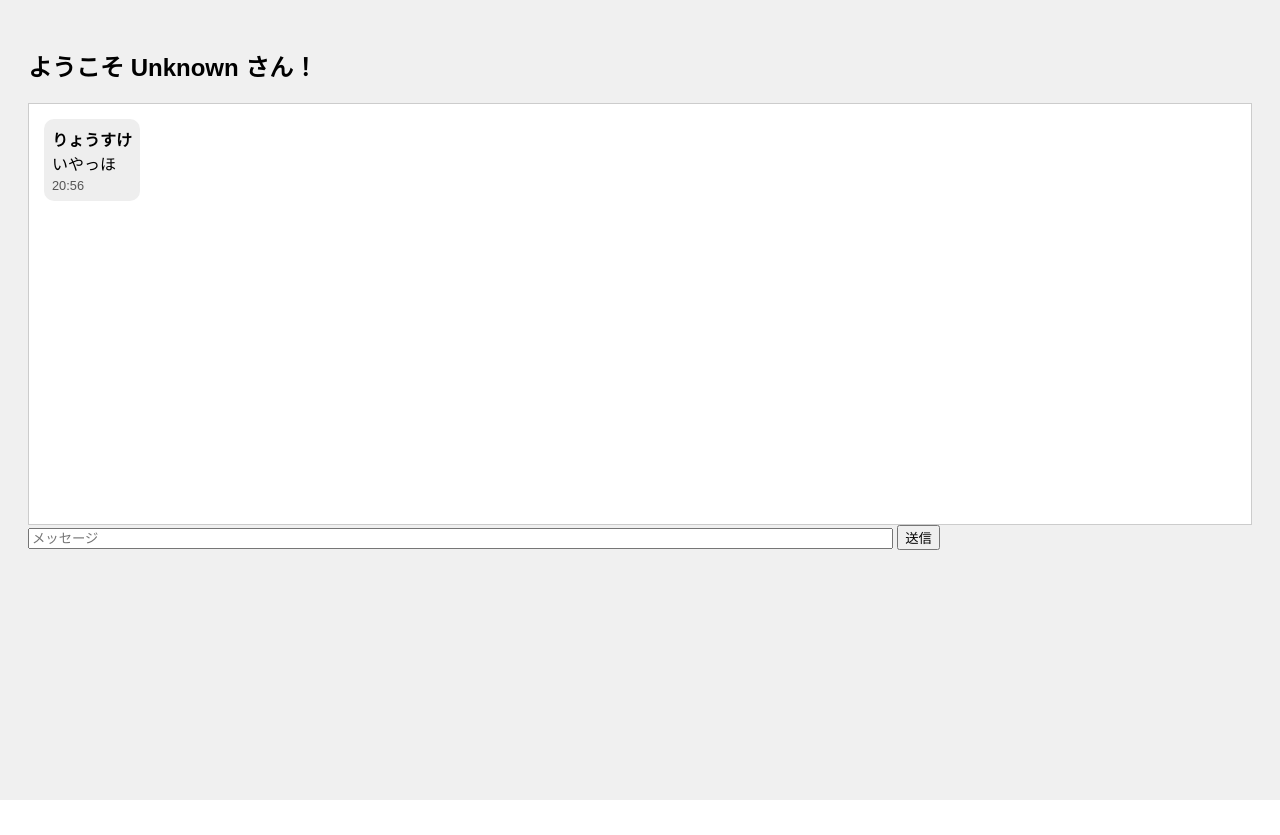
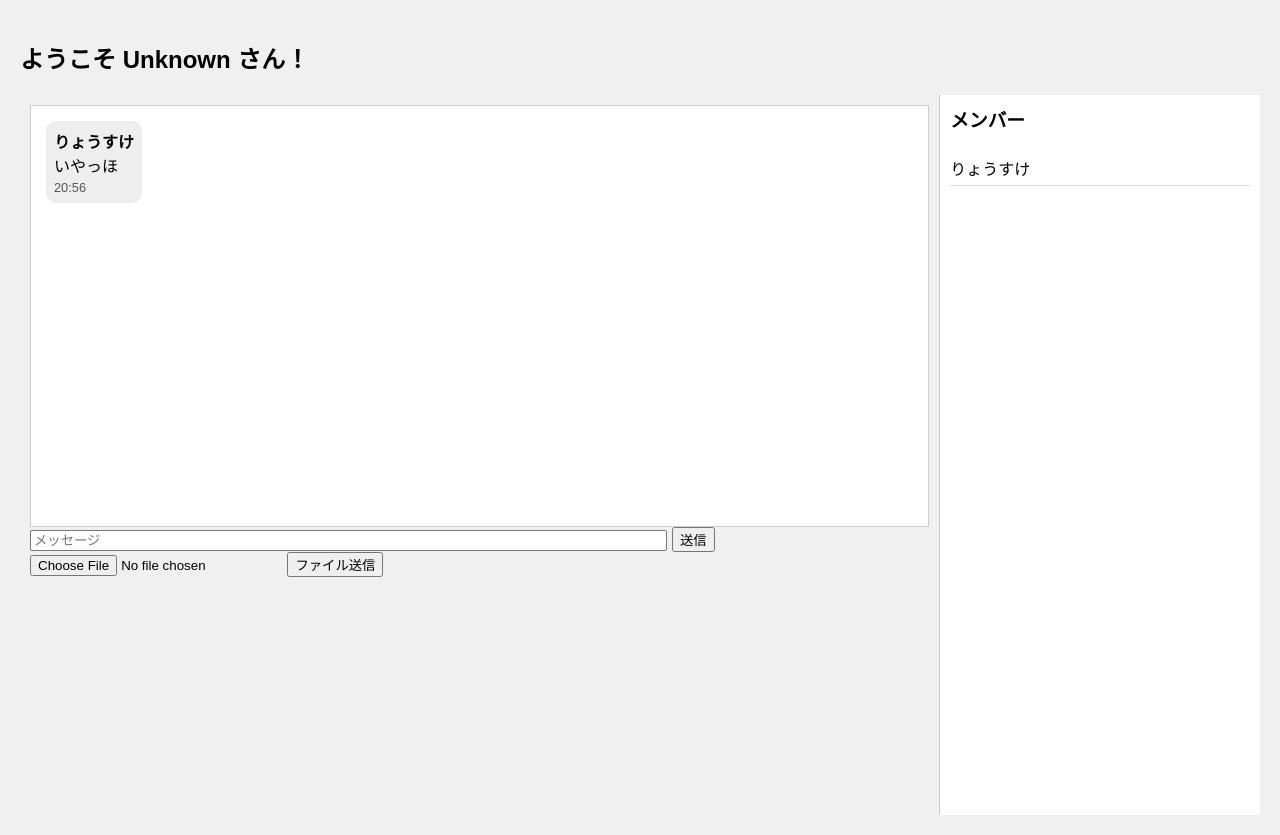
Before and after one commit to ryohsuke1231/chat-app-ryo1231, a Flask app: page /chat in a window 1280 px wide. Before the commit the page ends 800 px from the top, so only its background shows below. Run offline with Flask 3, Linux system fonts and the light colour scheme; a user stored in the database is signed in; data comes from the database, SQL or seed files in the repository; both versions use the stored data as it was after the commit.

Commit message:
file upload

```diff
--- a/app.py
+++ b/app.py
@@ -1,15 +1,21 @@
-from flask import Flask, request, render_template, redirect, url_for, session, jsonify
+from flask import Flask, request, render_template, redirect, url_for, session, jsonify, send_from_directory
+
 #from email.message import EmailMessage
 from werkzeug.security import generate_password_hash, check_password_hash
 import sqlite3
 #import smtplib
 import uuid
 from datetime import datetime, timedelta
+import os
 
 app = Flask(__name__)
 app.secret_key = 'your_secret_key'
 
 TOKEN_EXPIRATION_MINUTES = 10
+
+UPLOAD_FOLDER = 'uploads'
+os.makedirs(UPLOAD_FOLDER, exist_ok=True)
+app.config['UPLOAD_FOLDER'] = UPLOAD_FOLDER
 
 # SQLite 初期化（1つのDBに統合）
 def init_db():
@@ -129,6 +135,36 @@
     return render_template('name.html')
 """
 
+#ファイルのアップロード
+@app.route('/upload', methods=['POST'])
+def upload():
+    if 'user' not in session:
+        return "Unauthorized", 403
+
+    file = request.files.get('file')
+    if not file:
+        return "No file", 400
+
+    filename = file.filename
+    save_path = os.path.join(app.config['UPLOAD_FOLDER'], filename)
+    file.save(save_path)
+
+    now = datetime.now().strftime("%H:%M")
+    email = session['user']
+    with sqlite3.connect("chat.db") as conn:
+        cur = conn.execute("SELECT display_name FROM users WHERE email=?", (email,))
+        row = cur.fetchone()
+        name = row[0] if row else "Unknown"
+        conn.execute("INSERT INTO messages (name, text, time, read, email) VALUES (?, ?, ?, ?, ?)",
+                     (name, f"[ファイル] {filename}", now, 0, email))
+
+    return "Uploaded", 200
+
+@app.route('/files/<filename>')
+def serve_file(filename):
+    return send_from_directory(app.config['UPLOAD_FOLDER'], filename)
+
+
 # チャット画面
 @app.route('/chat')
 def chat():
@@ -137,22 +173,23 @@
 
     email = session['user']
     with sqlite3.connect("chat.db") as conn:
+        # 表示名の取得
         cur = conn.execute("SELECT display_name FROM users WHERE email=?", (email,))
         rows = cur.fetchall()
+        display_name = rows[0][0] if rows else "Unknown"
 
-    display_name = rows[0][0] if rows else "Unknown"
+        # メッセージ取得
+        cur = conn.execute("SELECT name, text, time, read, email FROM messages")
+        messages = [
+            {"name": name, "text": text, "time": time, "read": read, "email": email}
+            for name, text, time, read, email in cur.fetchall()
+        ]
 
-    # ✅ メッセージを読み込む
-    with sqlite3.connect("chat.db") as conn:
-        cur = conn.execute("SELECT name, text, time, read, email FROM messages")
-        rows = cur.fetchall()
+        # ✅ メンバー一覧取得
+        cur = conn.execute("SELECT display_name FROM users")
+        members = [row[0] for row in cur.fetchall()]
 
-    messages = [
-        {"name": name, "text": text, "time": time, "read": read, "email": email}
-        for name, text, time, read, email in rows
-    ]
-
-    return render_template('chat.html', user=display_name, messages=messages, email=email)
+    return render_template('chat.html', user=display_name, messages=messages, email=email, members=members)
 
 # メッセージ送信
 @app.route('/send', methods=['POST'])
--- a/templates/chat.html
+++ b/templates/chat.html
@@ -4,8 +4,31 @@
   <meta charset="UTF-8">
   <title>チャットルーム</title>
   <style>
-    body { font-family: sans-serif; background: #f0f0f0; padding: 20px; }
-    #chat { border: 1px solid #ccc; background: #fff; padding: 10px; height: 400px; overflow-y: scroll; }
+    body {
+      font-family: sans-serif;
+      background: #f0f0f0;
+      padding: 20px;
+      margin: 0;
+    }
+
+    #container {
+      display: flex;
+      height: 90vh;
+    }
+
+    /* チャット本体 */
+    #main {
+      flex: 3;
+      padding: 10px;
+    }
+
+    #chat {
+      border: 1px solid #ccc;
+      background: #fff;
+      padding: 10px;
+      height: 400px;
+      overflow-y: scroll;
+    }
 
     .msg {
       max-width: 60%;
@@ -31,17 +54,59 @@
       color: #555;
       margin-top: 3px;
     }
+
+    /* メンバー一覧 */
+    #sidebar {
+      flex: 1;
+      padding: 10px;
+      border-left: 1px solid #ccc;
+      background-color: #fff;
+      overflow-y: auto;
+    }
+
+    #sidebar h3 {
+      margin-top: 0;
+    }
+
+    #sidebar ul {
+      list-style-type: none;
+      padding: 0;
+    }
+
+    #sidebar li {
+      padding: 5px 0;
+      border-bottom: 1px solid #ddd;
+    }
   </style>
 </head>
 <body>
   <h2>ようこそ {{ user }} さん！</h2>
-  <div id="chat"></div>
-  <input id="text" placeholder="メッセージ" style="width:70%;">
-  <button onclick="send()">送信</button>
+
+  <div id="container">
+    <!-- 左：チャット -->
+    <div id="main">
+      <div id="chat"></div>
+      <input id="text" placeholder="メッセージ" style="width:70%;">
+      <button onclick="send()">送信</button>
+      <input type="file" id="fileInput">
+      <button onclick="uploadFile()">ファイル送信</button>
+
+    </div>
+
+    <!-- 右：メンバー一覧 -->
+    <div id="sidebar">
+      <h3>メンバー</h3>
+      <ul>
+        {% for member in members %}
+          <li>{{ member }}{% if member == user %}（あなた）{% endif %}</li>
+        {% endfor %}
+      </ul>
+    </div>
+  </div>
 
   <script>
   const userName = "{{ user }}";
-  const userEmail = "{{ email }}";  // ★ 追加
+  const userEmail = "{{ email }}";
 
   async function loadMessages() {
     const res = await fetch("/messages");
@@ -50,15 +115,18 @@
     chat.innerHTML = "";
 
     data.forEach(msg => {
-      const isMine = msg.email === userEmail;  // ✅ これで OK！
+      const isMine = msg.email === userEmail;
       const side = isMine ? "right" : "left";
       const bubble = document.createElement("div");
       bubble.className = `msg ${side}`;
       bubble.innerHTML = `
         <strong>${msg.name}</strong><br>
-        ${msg.text}
+        ${msg.text.startsWith("[ファイル] ")
+          ? `<a href="/files/${msg.text.replace("[ファイル] ", "")}" target="_blank">${msg.text.replace("[ファイル] ", "")}</a>`
+          : msg.text}
         <div class="meta">${msg.time}</div>
-      `;
+`     ;
+
       chat.appendChild(bubble);
     });
 
@@ -78,6 +146,26 @@
     document.getElementById("text").value = "";
     loadMessages();
   }
+  async function uploadFile() {
+  const fileInput = document.getElementById("fileInput");
+  const file = fileInput.files[0];
+  if (!file) return alert("ファイルを選んでください");
+
+  const formData = new FormData();
+  formData.append("file", file);
+
+  const res = await fetch("/upload", {
+    method: "POST",
+    body: formData
+  });
+
+  if (res.ok) {
+    document.getElementById("fileInput").value = "";  // 初期化
+    loadMessages();  // チャット更新
+  } else {
+    alert("アップロード失敗");
+  }
+  }
 
   setInterval(loadMessages, 1000);
   loadMessages();
```
Also changed, not shown: chat.db.
